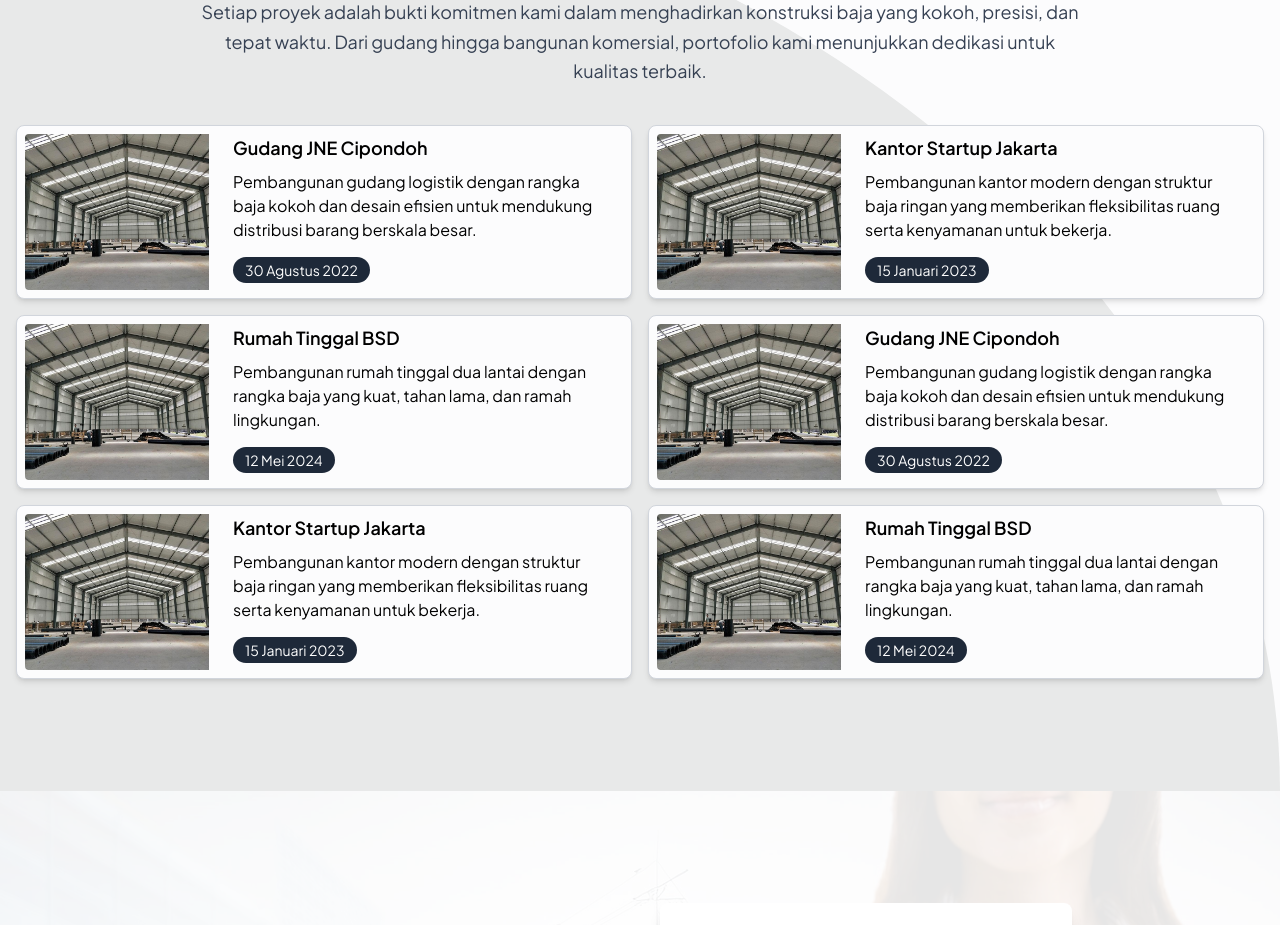
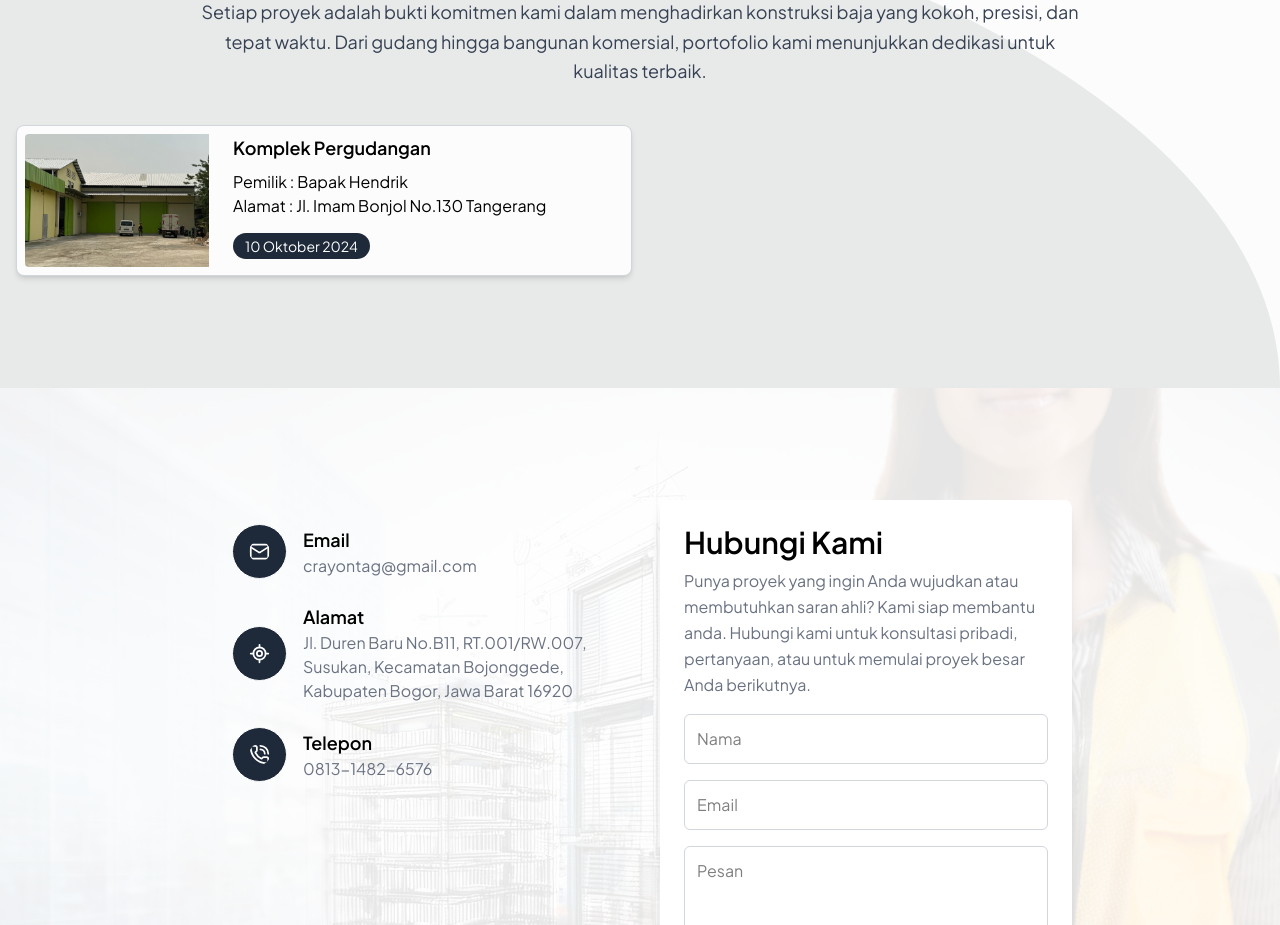
Before and after one commit to yudhisrana/steel-construction, a React (Vite) app: page / in a window 1280 px wide. Shown: the part 3179-4104 px from the top of the page. Built offline with nearby package versions, Linux system fonts and the light colour scheme.

Commit message:
add 1 picture in section portfolio

```diff
--- a/src/assets/index.ts
+++ b/src/assets/index.ts
@@ -5,5 +5,6 @@ export { default as structureSteel } from "./structure-steel.png";
 export { default as aboutUs } from "./about-us.jpg";
 export { default as service } from "./service.png";
 export { default as service2 } from "./service2.png";
+export { default as portfolioBpkHendrik } from "./pergudangan-bpk.hendrik.jpg";
 export { default as portfolio1 } from "./portfolio1.jpg";
 export { default as contactBackground } from "./structure-design.jpg";
--- a/src/components/portfolio.tsx
+++ b/src/components/portfolio.tsx
@@ -25,16 +25,21 @@ const Portfolio = () => {
                 key={index}
                 className="flex flex-col rounded-lg border border-gray-300 bg-[#FCFCFD] shadow-md lg:flex-row"
               >
-                <img
-                  src={portfolio.img}
-                  alt={portfolio.projectName}
-                  className="flex-1 rounded-t-xl bg-clip-padding p-2 lg:max-w-[200px] lg:rounded-t-none lg:rounded-l-xl"
-                />
+                <a href={portfolio.img} target="_blank">
+                  <img
+                    src={portfolio.img}
+                    alt={portfolio.projectName}
+                    className="flex-1 rounded-t-xl bg-clip-padding p-2 lg:max-w-[200px] lg:rounded-t-none lg:rounded-l-xl"
+                  />
+                </a>
                 <div className="mb-2 space-y-2 px-4 py-2">
                   <h3 className="text-lg font-semibold">
                     {portfolio.projectName}
                   </h3>
-                  <p className="mb-4">{portfolio.description}</p>
+                  <div className="mb-4">
+                    <h3>Pemilik : {portfolio.owmner}</h3>
+                    <p>Alamat : {portfolio.address}</p>
+                  </div>
                   <span className="rounded-2xl bg-gray-800 px-3 py-1 text-sm text-white">
                     {portfolio.projectCompleted}
                   </span>
--- a/src/data.ts
+++ b/src/data.ts
@@ -1,4 +1,4 @@
-import { portfolio1 } from "./assets";
+import { portfolioBpkHendrik } from "./assets";
 import FacebookIcon from "./components/icons/facebook";
 import HardHatIcon from "./components/icons/hardHat";
 import InstagramIcon from "./components/icons/instagram";
@@ -129,46 +129,11 @@ export const PricingCard = [
 
 export const PortfolioCard = [
   {
-    img: portfolio1,
-    projectName: "Gudang JNE Cipondoh",
-    description:
-      "Pembangunan gudang logistik dengan rangka baja kokoh dan desain efisien untuk mendukung distribusi barang berskala besar.",
-    projectCompleted: "30 Agustus 2022",
-  },
-  {
-    img: portfolio1,
-    projectName: "Kantor Startup Jakarta",
-    description:
-      "Pembangunan kantor modern dengan struktur baja ringan yang memberikan fleksibilitas ruang serta kenyamanan untuk bekerja.",
-    projectCompleted: "15 Januari 2023",
-  },
-  {
-    img: portfolio1,
-    projectName: "Rumah Tinggal BSD",
-    description:
-      "Pembangunan rumah tinggal dua lantai dengan rangka baja yang kuat, tahan lama, dan ramah lingkungan.",
-    projectCompleted: "12 Mei 2024",
-  },
-  {
-    img: portfolio1,
-    projectName: "Gudang JNE Cipondoh",
-    description:
-      "Pembangunan gudang logistik dengan rangka baja kokoh dan desain efisien untuk mendukung distribusi barang berskala besar.",
-    projectCompleted: "30 Agustus 2022",
-  },
-  {
-    img: portfolio1,
-    projectName: "Kantor Startup Jakarta",
-    description:
-      "Pembangunan kantor modern dengan struktur baja ringan yang memberikan fleksibilitas ruang serta kenyamanan untuk bekerja.",
-    projectCompleted: "15 Januari 2023",
-  },
-  {
-    img: portfolio1,
-    projectName: "Rumah Tinggal BSD",
-    description:
-      "Pembangunan rumah tinggal dua lantai dengan rangka baja yang kuat, tahan lama, dan ramah lingkungan.",
-    projectCompleted: "12 Mei 2024",
+    img: portfolioBpkHendrik,
+    projectName: "Komplek Pergudangan",
+    owmner: "Bapak Hendrik",
+    address: "Jl. Imam Bonjol No.130 Tangerang",
+    projectCompleted: "10 Oktober 2024",
   },
 ];
 
```
Also changed, not shown: src/assets/pergudangan-bpk.hendrik.jpg (added).
